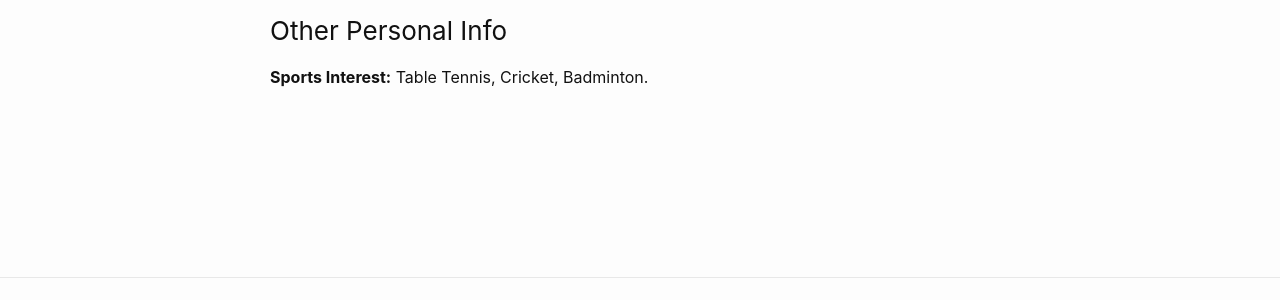
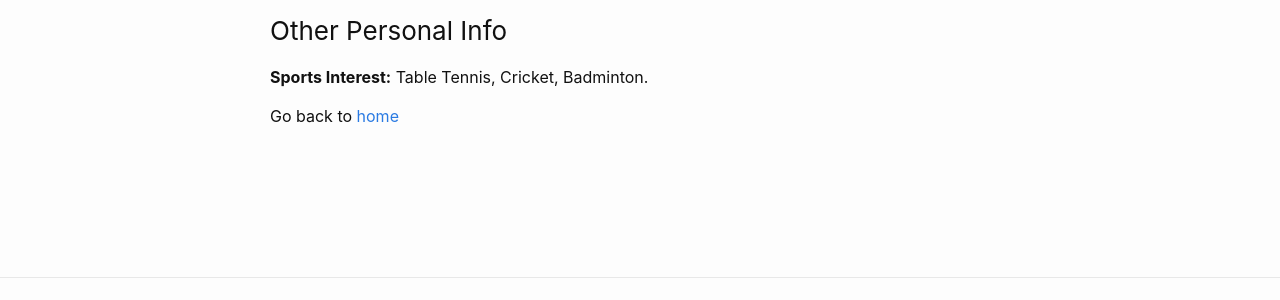
Before and after one commit to umairhussaincmm/umairhussaincmm.github.io, a Jekyll site: the page built from about.markdown, in a window 1280 px wide. Shown: the part 395-695 px from the top of the page. Built offline with Jekyll 4.4.1, drawn with Linux system fonts in a browser that asks for light colours.

Commit message:
Update about.markdown

```diff
--- a/about.markdown
+++ b/about.markdown
@@ -13,3 +13,7 @@ Indian Institute of Technology Madras, Chennai (600036)
 
 ### Other Personal Info
 **Sports Interest:** Table Tennis, Cricket, Badminton.
+
+
+
+Go back to [home](https://umairhussaincmm.github.io/)
```
